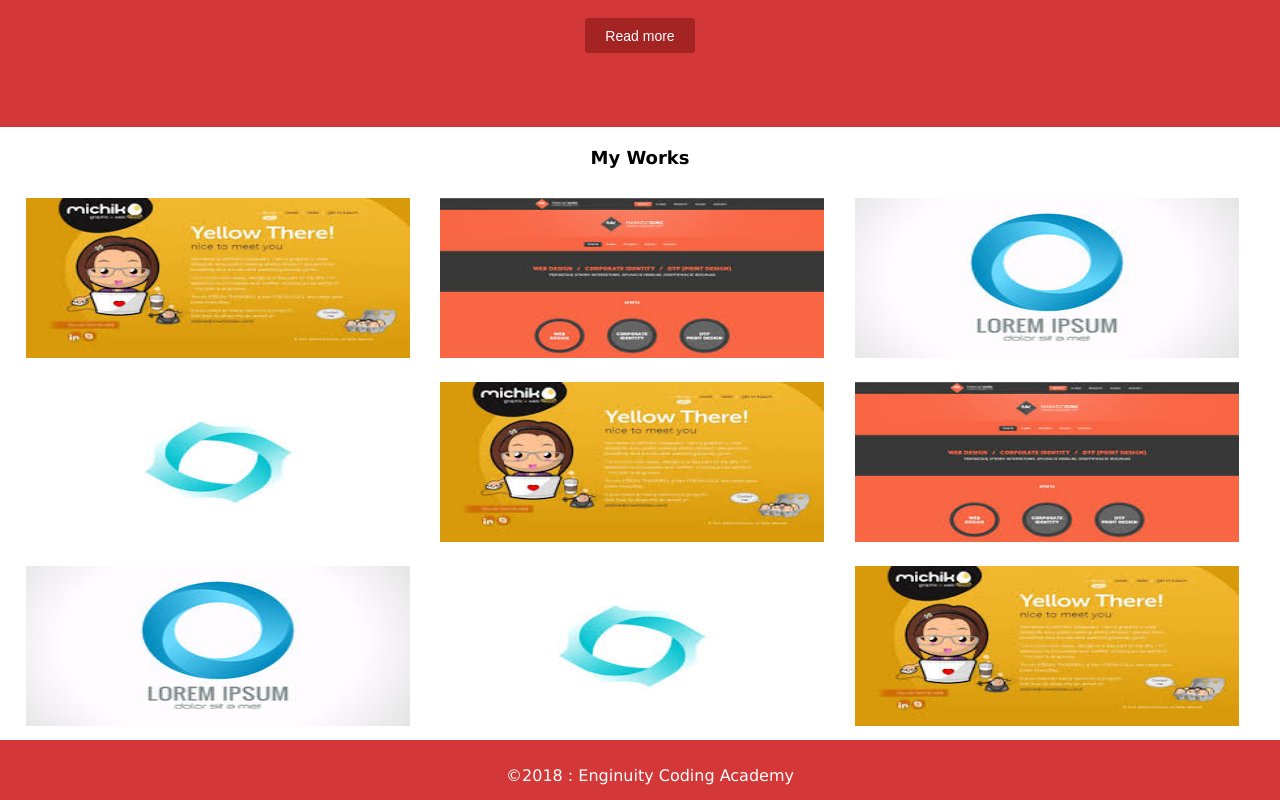
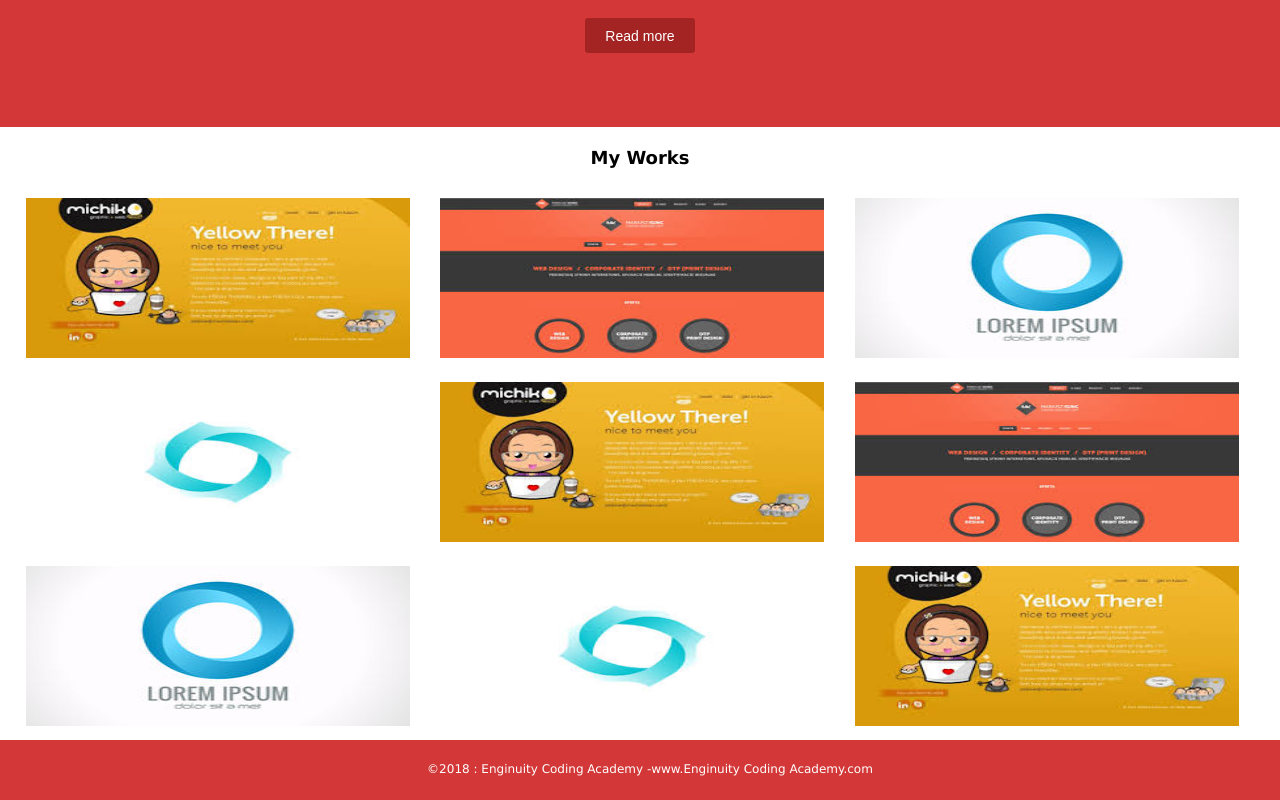
Before and after one commit to Barihatu/portfolio, a plain HTML site: page index.html in a window 1280 px wide. Shown: the part 323-1123 px from the top of the page. Drawn offline with Linux system fonts and the light colour scheme.

Commit message:
change footer content

```diff
--- a/index.html
+++ b/index.html
@@ -64,7 +64,7 @@
 </div>
 
 <footer>
-    <p>&copy2018 : Enginuity Coding Academy </p>
+    <p>&copy2018 : Enginuity Coding Academy -www.Enginuity Coding Academy.com </p>
 </footer>
 
 </body>
--- a/styles.css
+++ b/styles.css
@@ -105,6 +105,7 @@ footer{
     background-color: #D33737;
     padding: 10px;
     margin-top: 10px;
+    font-size: 12px;
 
 }
 
```
